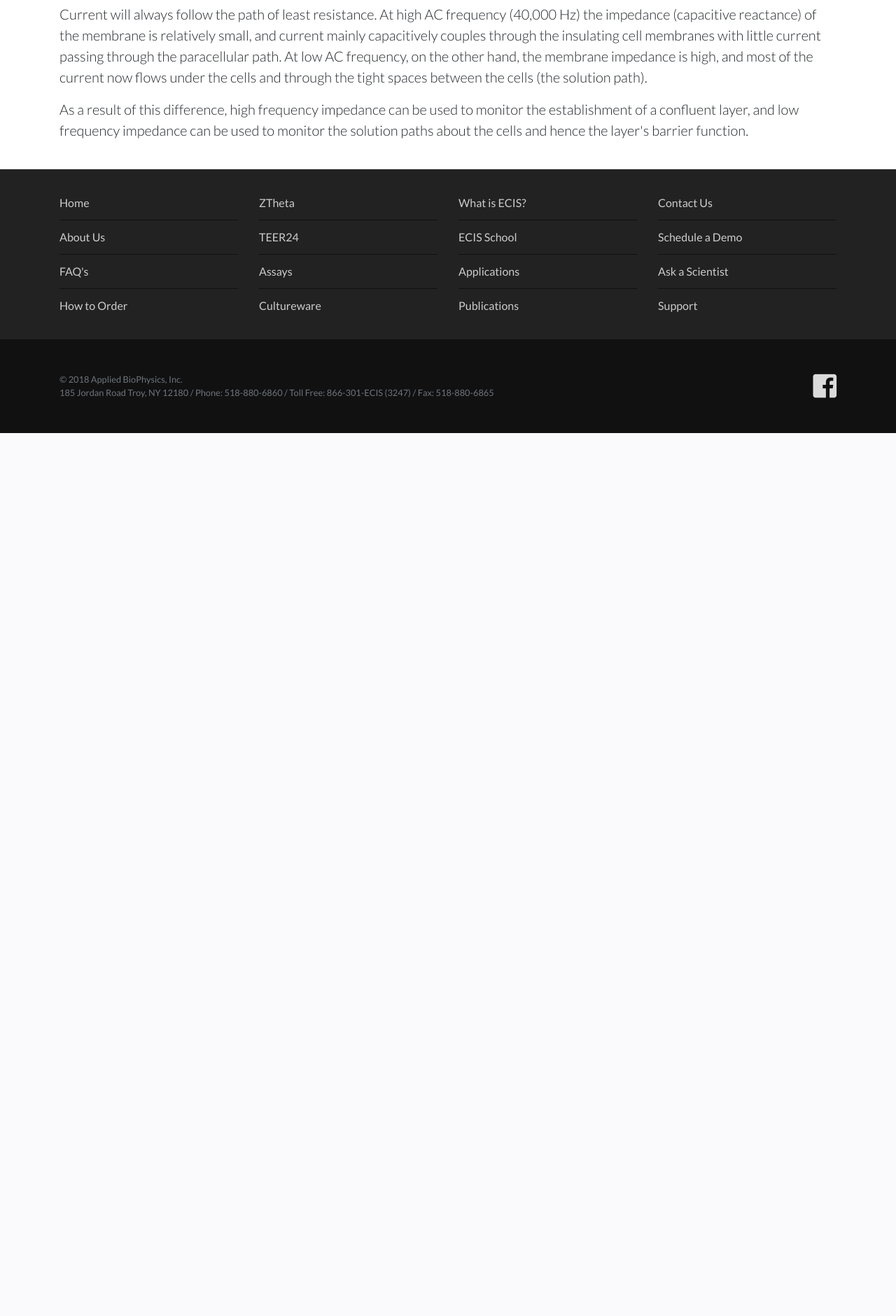
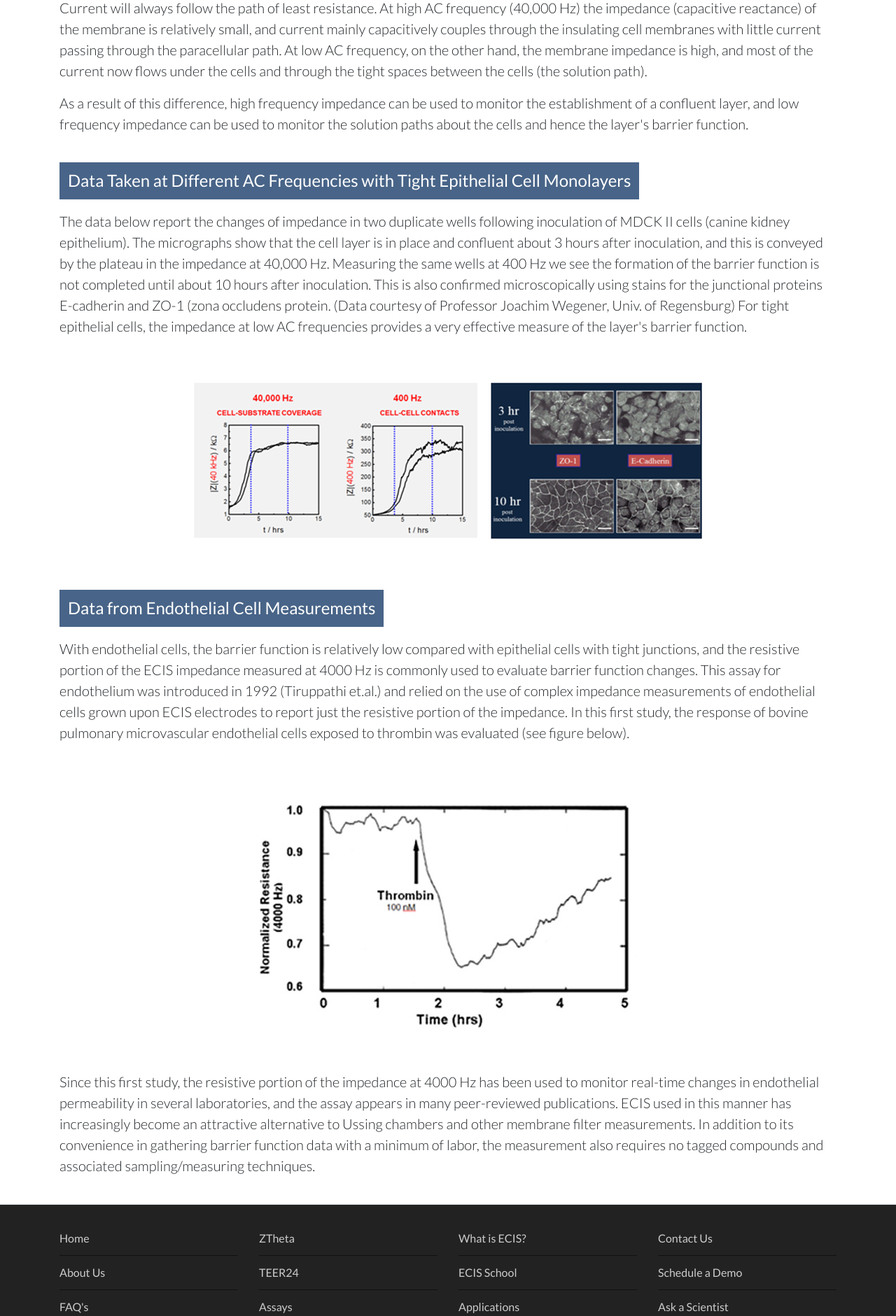
Before and after one commit to chrisdav6/AB, a PHP site: page /teerBarrierFunction.php in a window 1280 px wide. Shown: the part 2399-4280 px from the top of the page at 70% size. Before the commit the page ends 3018 px from the top, so only its background shows below. Run offline with PHP 8.4, Linux system fonts and the light colour scheme; some libraries are stand-ins or nearby versions.

Commit message:
added more content to teer/barrier function application page, reduced size of application heading h1

```diff
--- a/public/scss/partials/applications/_applicationHeading.scss
+++ b/public/scss/partials/applications/_applicationHeading.scss
@@ -2,6 +2,7 @@
   margin-top: 3em;
 
   h1 {
+    font-size: 2.25rem;
     padding: .5em 1em;
     background: $orange;
     font-weight: 600;
--- a/teerBarrierFunction.php
+++ b/teerBarrierFunction.php
@@ -51,7 +51,7 @@ $metaDesc = "Label-free Real-time Automated Cell-based assays powered by the tec
               Example Publication: <a href="#" class="text-muted"> Kim et al., (2015) "Critical Role of Sphingosine-1-Phosphate Receptor-2 in the Disruption of Cerebrovascular Integrity in Experimental Stroke." Nature Communications 6:7893 doi:10.1038/ncomms8893</a>
             </p>
           </div>
-        </div>
+        </div><!-- /row -->
 
         <div class="row mt-5">
           <div class="col">
@@ -90,10 +90,26 @@ $metaDesc = "Label-free Real-time Automated Cell-based assays powered by the tec
             <p class="lead">
               As a result of this difference, high frequency impedance can be used to monitor the establishment of a confluent layer, and low frequency impedance can be used to monitor the solution paths about the cells and hence the layer's barrier function.
             </p>
-          </div>
-        </div>
 
-      </div>
+            <h4 class="mt-4 mb-3 secondary-title">Data Taken at Different AC Frequencies with Tight Epithelial Cell Monolayers</h4>
+            <p class="lead">
+              The data below report the changes of impedance in two duplicate wells following inoculation of MDCK II cells (canine kidney epithelium). The micrographs show that the cell layer is in place and confluent about 3 hours after inoculation, and this is conveyed by the plateau in the impedance at 40,000 Hz. Measuring the same wells at 400 Hz we see the formation of the barrier function is not completed until about 10 hours after inoculation. This is also confirmed microscopically using stains for the junctional proteins E-cadherin and ZO-1 (zona occludens protein. (Data courtesy of Professor Joachim Wegener, Univ. of Regensburg) For tight epithelial cells, the impedance at low AC frequencies provides a very effective measure of the layer's barrier function.
+            </p>
+            <img class="img-fluid py-5 d-block mx-auto" src="public/img/cell-coverage.png" alt="Cell Coverage">
+
+            <h4 class="mt-4 mb-3 secondary-title">Data from Endothelial Cell Measurements</h4>
+            <p class="lead">
+              With endothelial cells, the barrier function is relatively low compared with epithelial cells with tight junctions, and the resistive portion of the ECIS impedance measured at 4000 Hz is commonly used to evaluate barrier function changes. This assay for endothelium was introduced in 1992 (Tiruppathi et.al.) and relied on the use of complex impedance measurements of endothelial cells grown upon ECIS electrodes to report just the resistive portion of the impedance. In this first study, the response of bovine pulmonary microvascular endothelial cells exposed to thrombin was evaluated (see figure below).
+            </p>
+            <img class="img-fluid py-5 d-block mx-auto" src="public/img/thrombin.jpg" alt="Thrombin">
+            <p class="lead">
+              Since this first study, the resistive portion of the impedance at 4000 Hz has been used to monitor real-time changes in endothelial permeability in several laboratories, and the assay appears in many peer-reviewed publications. ECIS used in this manner has increasingly become an attractive alternative to Ussing chambers and other membrane filter measurements. In addition to its convenience in gathering barrier function data with a minimum of labor, the measurement also requires no tagged compounds and associated sampling/measuring techniques.
+            </p>
+
+          </div><!-- /col -->
+        </div><!-- /row -->
+
+      </div><!-- /container -->
     </section><!-- /applicationContent -->
 
     <?php include_once "includes/footer.php";?>
```
Also changed, not shown: public/css/style.css, public/img/cell-coverage.png (added), public/img/thrombin.jpg (added).
